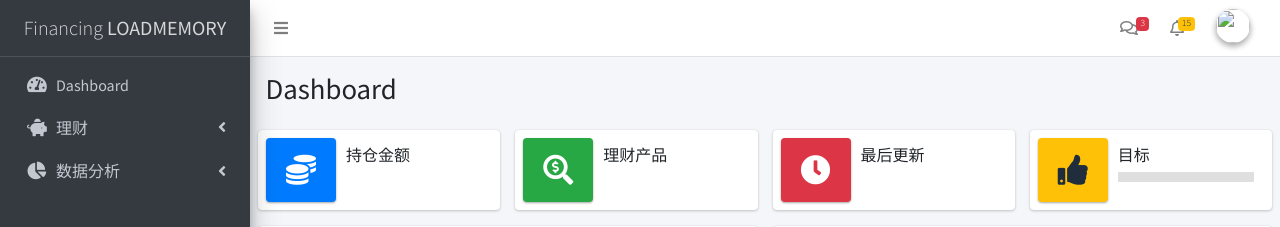
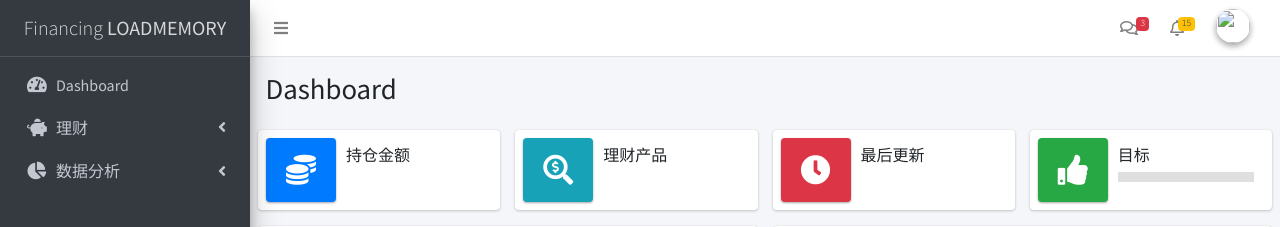
Before and after one commit to zhouwe1/simple_invest, a Flask app: template webapp/templates/home/dashboard.html in a window 1280 px wide. Shown: the top 227 px of the page. Run offline with Flask 2, Linux system fonts and the light colour scheme; the template is opened without the code that fills it, so the values that code supplies are empty; parts of the project's set-up code (start-up, migrations or seed data) failed here and were passed over; some libraries are stand-ins or nearby versions.

Commit message:
修改图标

```diff
--- a/webapp/templates/home/dashboard.html
+++ b/webapp/templates/home/dashboard.html
@@ -22,7 +22,7 @@
 
     <div class="col-6 col-sm-6 col-md-3">
         <div class="info-box">
-            <span class="info-box-icon bg-success elevation-1"><i class="fas fa-search-dollar"></i></span>
+            <span class="info-box-icon bg-info elevation-1"><i class="fas fa-search-dollar"></i></span>
             <div class="info-box-content">
                 <span class="info-box-text">理财产品</span>
                 <span class="info-box-number">
@@ -50,7 +50,7 @@
 
     <div class="col-6 col-sm-6 col-md-3">
         <div class="info-box">
-            <span class="info-box-icon bg-warning elevation-1"><i class="fas fa-thumbs-up"></i></span>
+            <span class="info-box-icon bg-success elevation-1"><i class="fas fa-thumbs-up"></i></span>
             <div class="info-box-content">
                 <span class="info-box-text">目标 <b>{{ target }}</b></span>
                 <div class="progress">
```
